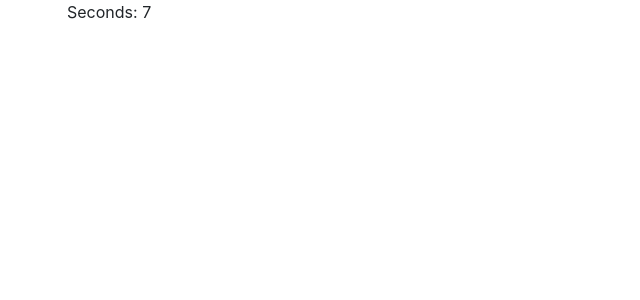
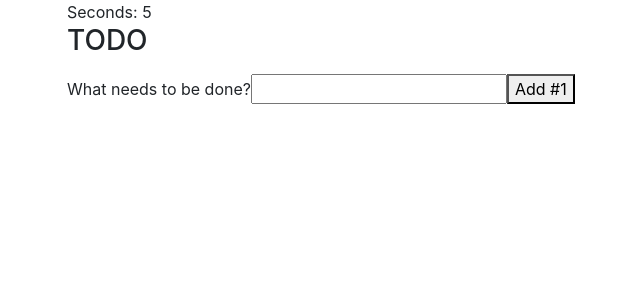
Before and after one commit to yogi721/react-tutorials, a React (Create React App) app: page / in a window 1280 px wide. Shown: the top 300 px of the page, without its empty margins (3-643 px from the left). Built offline with nearby package versions, Linux system fonts and the light colour scheme.

Commit message:
assue: list not rendered from TodoList

```diff
--- a/src/App.js
+++ b/src/App.js
@@ -1,6 +1,6 @@
 // import IndexTyping from './components/typing/IndexTyping';
 import IndexDoc from './components/reactDoc/IndexDoc';
-import IndexTutorial from './components/tutorial1/IndexTutorial';
+// import IndexTutorial from './components/tutorial1/IndexTutorial';
 // import IndexTodo from './components/todo/IndexTodo';
 
 
--- a/src/components/reactDoc/IndexDoc.js
+++ b/src/components/reactDoc/IndexDoc.js
@@ -1,10 +1,13 @@
 import React from 'react'
 import Timer from './stateful-component/Timer'
+import TodoApp from './todo/TodoApp'
+
 
 function IndexDoc() {
     return (
         <div>
             <Timer />
+            <TodoApp />
         </div>
     )
 }
--- /dev/null
+++ b/src/components/reactDoc/todo/TodoApp.js
@@ -0,0 +1,53 @@
+import React, { Component } from 'react'
+import TodoList from './TodoList'
+
+class TodoApp extends Component {
+    constructor(props) {
+        super(props)
+        this.state = { items: [], text: '' }
+        this.handleChange = this.handleChange.bind(this)
+        this.handleSubmit = this.handleSubmit.bind(this)
+    }
+
+    handleSubmit(e) {
+        e.preventDefault();
+        if (this.state.text.length === 0) { return }
+        const newItem = {
+            text: this.state.text,
+            id: Date.now()
+        }
+        this.setState(state => ({
+            item: state.items.concat(newItem),
+            text: ''
+        }))
+    }
+
+    handleChange(e) {
+        this.setState({ text: e.target.value })
+
+    }
+
+    render() {
+        return (
+            <div>
+                <h3>TODO</h3>
+                <TodoList items={this.state.items} />
+                <form onSubmit={this.handleSubmit}>
+                    <label htmlFor="new-todo">
+                        What needs to be done?
+                    </label>
+                    <input type="text"
+                        id="new-todo"
+                        onChange={this.handleChange}
+                        value={this.state.text}
+                    />
+                    <button>
+                        Add #{this.state.items.length + 1}
+                    </button>
+                </form>
+            </div>
+        )
+    }
+}
+
+export default TodoApp
--- /dev/null
+++ b/src/components/reactDoc/todo/TodoList.js
@@ -0,0 +1,18 @@
+import React from 'react'
+
+const TodoList = props => {
+
+
+    return (
+        <div>
+            <ul>
+                {props.items.map(item => (
+                    <li key={item.id} >{item.text}</li>
+                ))}
+            </ul>
+        </div>
+    )
+
+}
+
+export default TodoList
```
